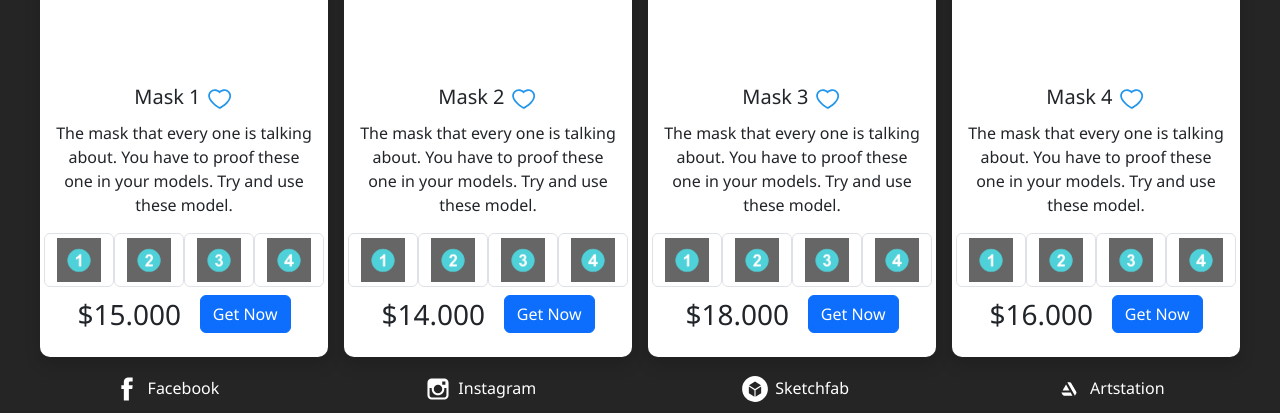
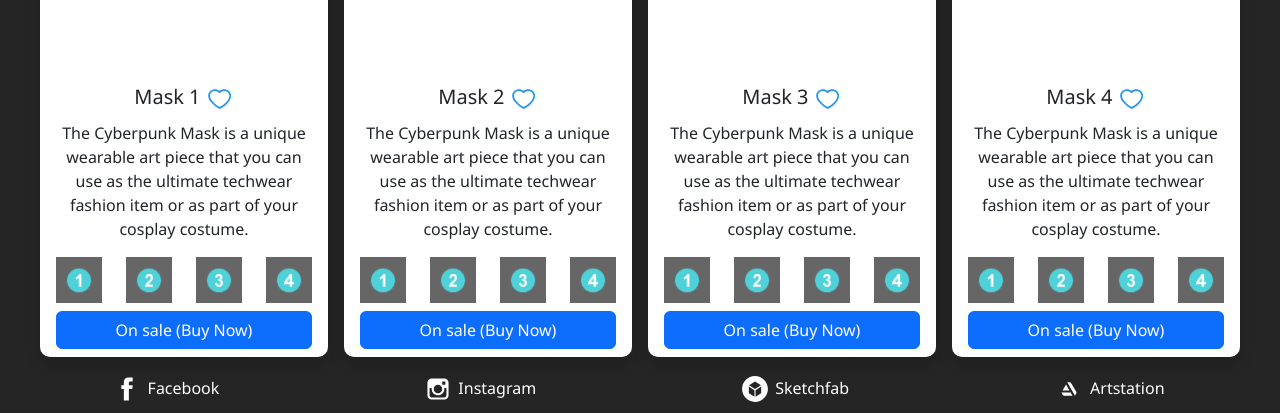
Before and after one commit to artifice911/Singular, a plain HTML site: page pages/models.html in a window 1280 px wide. Shown: the part 581-994 px from the top of the page. Drawn offline with nearby package versions, Linux system fonts and the light colour scheme.

Commit message:
services

```diff
--- a/pages/models.html
+++ b/pages/models.html
@@ -78,21 +78,21 @@
             <div class="ratio ratio-1x1">
                 <img class="imgframe" src="https://http2.mlstatic.com/D_Q_NP_686929-MLA47452149208_092021-AB.webp" alt="Producto1">
             </div>
-            <div class="card-body">
+            <div class="card-body pb-0">
               <h5 class="card-title">Mask 1
                 <svg class="hlinks" viewBox="0 0 20 20">
                     <path fill="#2296eb" d="M13.22,2.984c-1.125,0-2.504,0.377-3.53,1.182C8.756,3.441,7.502,2.984,6.28,2.984c-2.6,0-4.714,2.116-4.714,4.716c0,0.32,0.032,0.644,0.098,0.96c0.799,4.202,6.781,7.792,7.46,8.188c0.193,0.111,0.41,0.168,0.627,0.168c0.187,0,0.376-0.041,0.55-0.127c0.011-0.006,1.349-0.689,2.91-1.865c0.021-0.016,0.043-0.031,0.061-0.043c0.021-0.016,0.045-0.033,0.064-0.053c3.012-2.309,4.6-4.805,4.6-7.229C17.935,5.1,15.819,2.984,13.22,2.984z M12.544,13.966c-0.004,0.004-0.018,0.014-0.021,0.018s-0.018,0.012-0.023,0.016c-1.423,1.076-2.674,1.734-2.749,1.771c0,0-6.146-3.576-6.866-7.363C2.837,8.178,2.811,7.942,2.811,7.7c0-1.917,1.554-3.47,3.469-3.47c1.302,0,2.836,0.736,3.431,1.794c0.577-1.121,2.161-1.794,3.509-1.794c1.914,0,3.469,1.553,3.469,3.47C16.688,10.249,14.474,12.495,12.544,13.966z"></path>
                 </svg>
               </h5>
-              <p class="card-text">The mask that every one is talking about. You have to proof these one in your models. Try and use these model.</p>
+              <p class="card-text">The Cyberpunk Mask is a unique wearable art piece that you can use as the ultimate techwear fashion item or as part of your cosplay costume.</p>
               <div class="row mb-2">
-                <img src="../img/1.png" class="rounded img-thumbnail card_img" alt="...">
-                <img src="../img/2.png" class="rounded img-thumbnail card_img" alt="...">
-                <img src="../img/3.png" class="rounded img-thumbnail card_img" alt="...">
-                <img src="../img/4.png" class="rounded img-thumbnail card_img" alt="...">
+                <img src="../img/1.png" class="rounded card_img" alt="...">
+                <img src="../img/2.png" class="rounded card_img" alt="...">
+                <img src="../img/3.png" class="rounded card_img" alt="...">
+                <img src="../img/4.png" class="rounded card_img" alt="...">
               </div>
-              <div class="row d-flex me-0 ms-0">
-                <h3 class="d-flex align-items-center justify-content-around">$15.000 <a href="#" class="btn btn-primary">Get Now</a></h3>
+              <div class="d-grid gap-2 me-0 ms-0 mb-2">
+                <a href="#" class="btn btn-primary">On sale (Buy Now)</a>
               </div>
             </div>
         </div>
@@ -100,21 +100,21 @@
             <div class="ratio ratio-1x1">
                 <img class="imgframe" src="https://http2.mlstatic.com/D_Q_NP_703470-MLA48092066484_112021-AB.webp" alt="Producto2">
             </div>
-            <div class="card-body">
+            <div class="card-body pb-0">
               <h5 class="card-title">Mask 2
                 <svg class="hlinks" viewBox="0 0 20 20">
                     <path fill="#2296eb" d="M13.22,2.984c-1.125,0-2.504,0.377-3.53,1.182C8.756,3.441,7.502,2.984,6.28,2.984c-2.6,0-4.714,2.116-4.714,4.716c0,0.32,0.032,0.644,0.098,0.96c0.799,4.202,6.781,7.792,7.46,8.188c0.193,0.111,0.41,0.168,0.627,0.168c0.187,0,0.376-0.041,0.55-0.127c0.011-0.006,1.349-0.689,2.91-1.865c0.021-0.016,0.043-0.031,0.061-0.043c0.021-0.016,0.045-0.033,0.064-0.053c3.012-2.309,4.6-4.805,4.6-7.229C17.935,5.1,15.819,2.984,13.22,2.984z M12.544,13.966c-0.004,0.004-0.018,0.014-0.021,0.018s-0.018,0.012-0.023,0.016c-1.423,1.076-2.674,1.734-2.749,1.771c0,0-6.146-3.576-6.866-7.363C2.837,8.178,2.811,7.942,2.811,7.7c0-1.917,1.554-3.47,3.469-3.47c1.302,0,2.836,0.736,3.431,1.794c0.577-1.121,2.161-1.794,3.509-1.794c1.914,0,3.469,1.553,3.469,3.47C16.688,10.249,14.474,12.495,12.544,13.966z"></path>
                 </svg>
               </h5>
-              <p class="card-text">The mask that every one is talking about. You have to proof these one in your models. Try and use these model.</p>
+              <p class="card-text">The Cyberpunk Mask is a unique wearable art piece that you can use as the ultimate techwear fashion item or as part of your cosplay costume.</p>
               <div class="row mb-2">
-                <img src="../img/1.png" class="rounded img-thumbnail card_img" alt="...">
-                <img src="../img/2.png" class="rounded img-thumbnail card_img" alt="...">
-                <img src="../img/3.png" class="rounded img-thumbnail card_img" alt="...">
-                <img src="../img/4.png" class="rounded img-thumbnail card_img" alt="...">
+                <img src="../img/1.png" class="rounded card_img" alt="...">
+                <img src="../img/2.png" class="rounded card_img" alt="...">
+                <img src="../img/3.png" class="rounded card_img" alt="...">
+                <img src="../img/4.png" class="rounded card_img" alt="...">
               </div>
-              <div class="row d-flex me-0 ms-0">
-                <h3 class="d-flex align-items-center justify-content-around">$14.000 <a href="#" class="btn btn-primary">Get Now</a></h3>
+              <div class="d-grid gap-2 me-0 ms-0 mb-2">
+                <a href="#" class="btn btn-primary">On sale (Buy Now)</a>
               </div>
             </div>
         </div>
@@ -122,21 +122,21 @@
             <div class="ratio ratio-1x1">
                 <img class="imgframe" src="https://http2.mlstatic.com/D_Q_NP_963922-MLA47765131899_102021-AB.webp" alt="Producto2">
             </div>
-            <div class="card-body">
+            <div class="card-body pb-0">
               <h5 class="card-title">Mask 3
                 <svg class="hlinks" viewBox="0 0 20 20">
                     <path fill="#2296eb" d="M13.22,2.984c-1.125,0-2.504,0.377-3.53,1.182C8.756,3.441,7.502,2.984,6.28,2.984c-2.6,0-4.714,2.116-4.714,4.716c0,0.32,0.032,0.644,0.098,0.96c0.799,4.202,6.781,7.792,7.46,8.188c0.193,0.111,0.41,0.168,0.627,0.168c0.187,0,0.376-0.041,0.55-0.127c0.011-0.006,1.349-0.689,2.91-1.865c0.021-0.016,0.043-0.031,0.061-0.043c0.021-0.016,0.045-0.033,0.064-0.053c3.012-2.309,4.6-4.805,4.6-7.229C17.935,5.1,15.819,2.984,13.22,2.984z M12.544,13.966c-0.004,0.004-0.018,0.014-0.021,0.018s-0.018,0.012-0.023,0.016c-1.423,1.076-2.674,1.734-2.749,1.771c0,0-6.146-3.576-6.866-7.363C2.837,8.178,2.811,7.942,2.811,7.7c0-1.917,1.554-3.47,3.469-3.47c1.302,0,2.836,0.736,3.431,1.794c0.577-1.121,2.161-1.794,3.509-1.794c1.914,0,3.469,1.553,3.469,3.47C16.688,10.249,14.474,12.495,12.544,13.966z"></path>
                 </svg>
               </h5>
-              <p class="card-text">The mask that every one is talking about. You have to proof these one in your models. Try and use these model.</p>
+              <p class="card-text">The Cyberpunk Mask is a unique wearable art piece that you can use as the ultimate techwear fashion item or as part of your cosplay costume.</p>
               <div class="row mb-2">
-                <img src="../img/1.png" class="rounded img-thumbnail card_img" alt="...">
-                <img src="../img/2.png" class="rounded img-thumbnail card_img" alt="...">
-                <img src="../img/3.png" class="rounded img-thumbnail card_img" alt="...">
-                <img src="../img/4.png" class="rounded img-thumbnail card_img" alt="...">
+                <img src="../img/1.png" class="rounded card_img" alt="...">
+                <img src="../img/2.png" class="rounded card_img" alt="...">
+                <img src="../img/3.png" class="rounded card_img" alt="...">
+                <img src="../img/4.png" class="rounded card_img" alt="...">
               </div>
-              <div class="row d-flex me-0 ms-0">
-                <h3 class="d-flex align-items-center justify-content-around">$18.000 <a href="#" class="btn btn-primary">Get Now</a></h3>
+              <div class="d-grid gap-2 me-0 ms-0 mb-2">
+                <a href="#" class="btn btn-primary">On sale (Buy Now)</a>
               </div>
             </div>
         </div>
@@ -144,21 +144,21 @@
             <div class="ratio ratio-1x1">
                 <img class="imgframe" src="https://http2.mlstatic.com/D_Q_NP_660428-MLA49376352311_032022-AB.webp" alt="Producto2">
             </div>
-            <div class="card-body">
+            <div class="card-body pb-0">
               <h5 class="card-title">Mask 4
                 <svg class="hlinks" viewBox="0 0 20 20">
                     <path fill="#2296eb" d="M13.22,2.984c-1.125,0-2.504,0.377-3.53,1.182C8.756,3.441,7.502,2.984,6.28,2.984c-2.6,0-4.714,2.116-4.714,4.716c0,0.32,0.032,0.644,0.098,0.96c0.799,4.202,6.781,7.792,7.46,8.188c0.193,0.111,0.41,0.168,0.627,0.168c0.187,0,0.376-0.041,0.55-0.127c0.011-0.006,1.349-0.689,2.91-1.865c0.021-0.016,0.043-0.031,0.061-0.043c0.021-0.016,0.045-0.033,0.064-0.053c3.012-2.309,4.6-4.805,4.6-7.229C17.935,5.1,15.819,2.984,13.22,2.984z M12.544,13.966c-0.004,0.004-0.018,0.014-0.021,0.018s-0.018,0.012-0.023,0.016c-1.423,1.076-2.674,1.734-2.749,1.771c0,0-6.146-3.576-6.866-7.363C2.837,8.178,2.811,7.942,2.811,7.7c0-1.917,1.554-3.47,3.469-3.47c1.302,0,2.836,0.736,3.431,1.794c0.577-1.121,2.161-1.794,3.509-1.794c1.914,0,3.469,1.553,3.469,3.47C16.688,10.249,14.474,12.495,12.544,13.966z"></path>
                 </svg>
               </h5>
-              <p class="card-text">The mask that every one is talking about. You have to proof these one in your models. Try and use these model.</p>
+              <p class="card-text">The Cyberpunk Mask is a unique wearable art piece that you can use as the ultimate techwear fashion item or as part of your cosplay costume.</p>
               <div class="row mb-2">
-                <img src="../img/1.png" class="rounded img-thumbnail card_img" alt="...">
-                <img src="../img/2.png" class="rounded img-thumbnail card_img" alt="...">
-                <img src="../img/3.png" class="rounded img-thumbnail card_img" alt="...">
-                <img src="../img/4.png" class="rounded img-thumbnail card_img" alt="...">
+                <img src="../img/1.png" class="rounded card_img" alt="...">
+                <img src="../img/2.png" class="rounded card_img" alt="...">
+                <img src="../img/3.png" class="rounded card_img" alt="...">
+                <img src="../img/4.png" class="rounded card_img" alt="...">
               </div>
-              <div class="row d-flex me-0 ms-0">
-                <h3 class="d-flex align-items-center justify-content-around">$16.000 <a href="#" class="btn btn-primary">Get Now</a></h3>
+              <div class="d-grid gap-2 me-0 ms-0 mb-2">
+                <a href="#" class="btn btn-primary">On sale (Buy Now)</a>
               </div>
             </div>
         </div>
```
